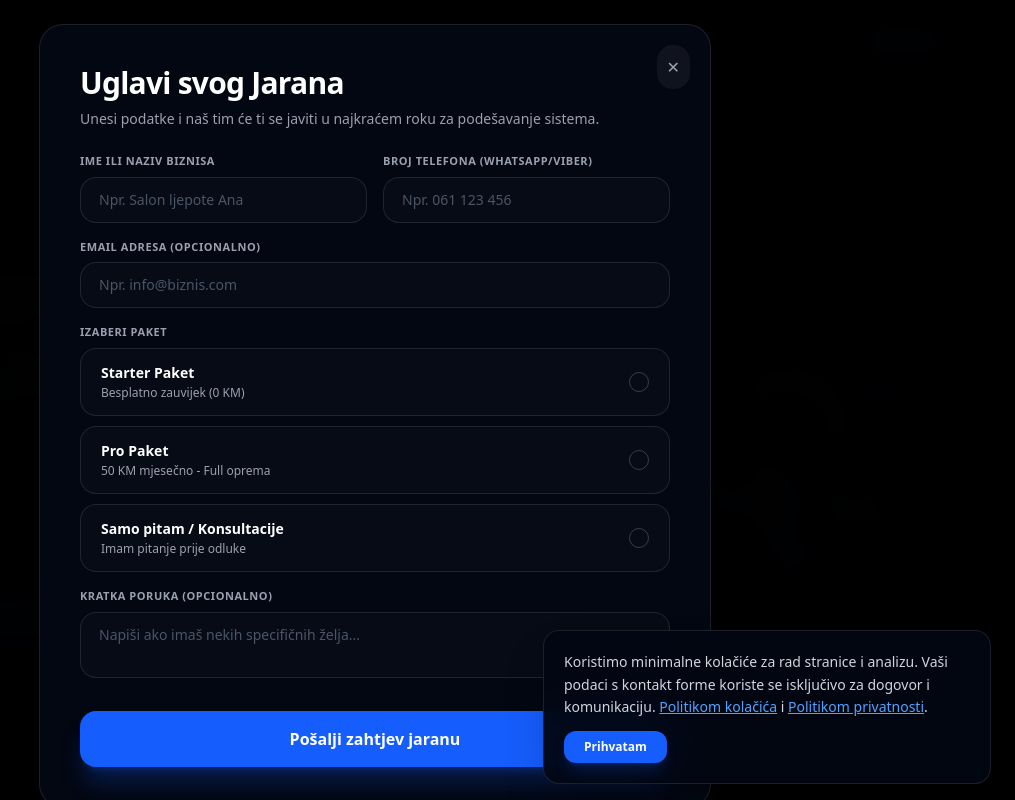
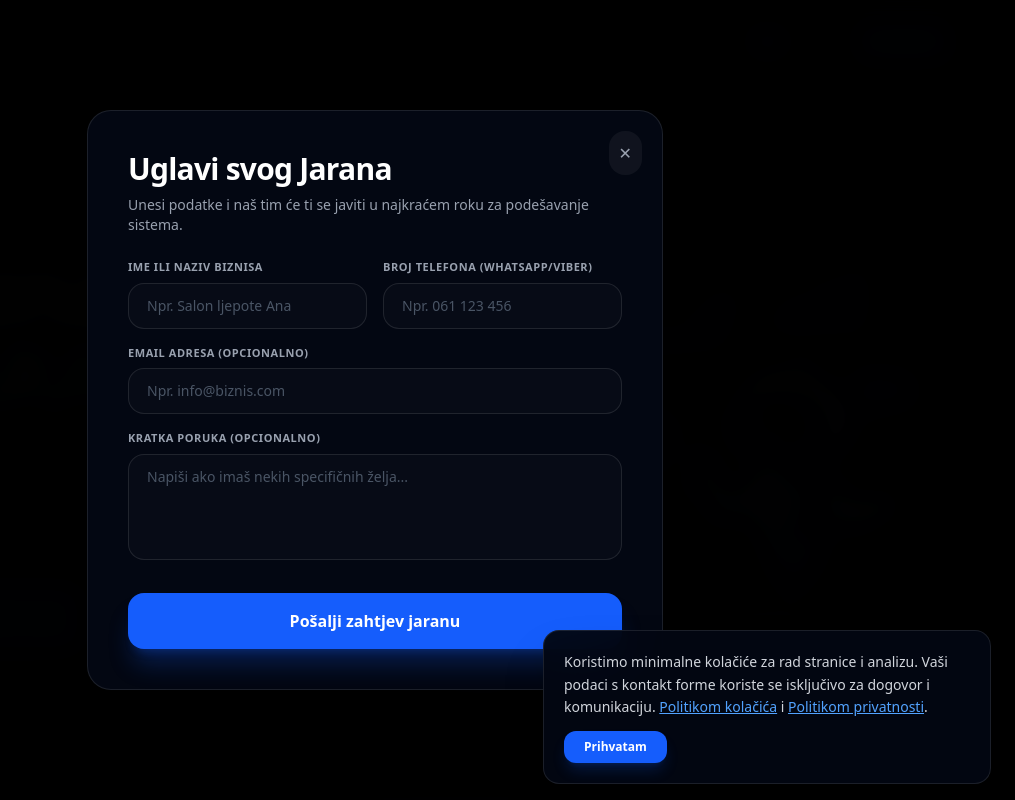
Before and after one commit to AjEmCaTa/ai-jaran, a Next.js app: page / in a window 1280 px wide. Both pictures are taken after a click on the button "Kontakt". Shown: the top 800 px of the page, without its empty margins (265-1280 px from the left). Built offline with nearby package versions, Linux system fonts and the light colour scheme.

Commit message:
Uređena kontakt forma i API za AI Jaran

```diff
--- a/components/ContactModal.tsx
+++ b/components/ContactModal.tsx
@@ -17,7 +17,6 @@ interface ContactModalProps {
     placeholderPhone: string;
     labelEmail: string;
     placeholderEmail: string;
-    labelPackage: string;
     labelMessage: string;
     placeholderMessage: string;
     loadingBtn: string;
@@ -28,35 +27,15 @@ interface ContactModalProps {
 export default function ContactModal({
   isOpen,
   onClose,
-  defaultSubject = "Starter (0 KM)",
+  defaultSubject = "Upit sa stranice",
   t,
 }: ContactModalProps) {
   const [name, setName] = useState("");
   const [phone, setPhone] = useState("");
   const [email, setEmail] = useState("");
-  const [subject, setSubject] = useState(defaultSubject);
   const [message, setMessage] = useState("");
   const [loading, setLoading] = useState(false);
   const [success, setSuccess] = useState(false);
-
-  // Prostrane i jasne opcije
-  const packages = [
-    {
-      id: "Starter (0 KM)",
-      title: "Starter Paket",
-      desc: "Besplatno zauvijek (0 KM)"
-    },
-    {
-      id: "Pro Paket (50 KM/mj)",
-      title: "Pro Paket",
-      desc: "50 KM mjesečno - Full oprema"
-    },
-    {
-      id: "Samo pitam",
-      title: "Samo pitam / Konsultacije",
-      desc: "Imam pitanje prije odluke"
-    },
-  ];
 
   if (!isOpen) return null;
 
@@ -73,10 +52,8 @@ export default function ContactModal({
         body: JSON.stringify({
           name: name.trim(),
           phone: phone.trim(),
-          email:
-            email.trim() ||
-            `${name.replace(/\s+/g, "").toLowerCase()}@aijaran.ba`,
-          package: subject,
+          email: email.trim() || `${name.replace(/\s+/g, "").toLowerCase()}@aijaran.ba`,
+          package: defaultSubject,
           message: message.trim(),
         }),
       });
@@ -112,8 +89,8 @@ export default function ContactModal({
         className="absolute inset-0 bg-black/60 backdrop-blur-sm"
       />
 
-      {/* Modal Box - Proširen max-w-2xl da bude komotan */}
-      <div className="relative w-full max-w-2xl bg-[#030712] border border-white/10 rounded-3xl p-6 md:p-10 shadow-2xl z-10 my-auto">
+      {/* Modal Box */}
+      <div className="relative w-full max-w-xl bg-[#030712] border border-white/10 rounded-3xl p-6 md:p-10 shadow-2xl z-10 my-auto">
         <button
           onClick={onClose}
           className="absolute top-5 right-5 text-gray-400 hover:text-white p-2.5 rounded-2xl bg-white/5 hover:bg-white/10 transition-colors cursor-pointer"
@@ -123,11 +100,10 @@ export default function ContactModal({
 
         <div className="mb-6 pr-8">
           <h3 className="text-2xl md:text-3xl font-black text-white tracking-tight mb-2">
-            {t?.modalTitle || "Uglavi svog Jarana"}
+            {t?.modalTitle || "Javi se svom AI Jaranu"}
           </h3>
           <p className="text-xs md:text-sm text-gray-400">
-            {t?.modalSubtitle ||
-              "Unesi podatke i naš tim će ti se javiti u najkraćem roku za podešavanje sistema."}
+            {t?.modalSubtitle || "Unesi podatke i postavi pitanje. Tu smo da ti pomognemo oko svega!"}
           </p>
         </div>
 
@@ -138,8 +114,7 @@ export default function ContactModal({
               {t?.successTitle || "Uspješno poslano!"}
             </h4>
             <p className="text-sm text-gray-400">
-              {t?.successDesc ||
-                "Podaci su spremljeni, a obavještenje je poslano."}
+              {t?.successDesc || "Poruka je uspješno proslijeđena jaranu."}
             </p>
           </div>
         ) : (
@@ -189,48 +164,17 @@ export default function ContactModal({
               />
             </div>
 
-            {/* Izbor paketa - Široke i udobne kartice */}
+            {/* Poruka / Pitanje */}
             <div>
               <label className="block text-[11px] font-bold text-gray-400 uppercase tracking-wider mb-2">
-                {t?.labelPackage || "Izaberi paket"}
-              </label>
-              <div className="grid grid-cols-1 gap-2.5">
-                {packages.map((pkg) => (
-                  <button
-                    type="button"
-                    key={pkg.id}
-                    onClick={() => setSubject(pkg.id)}
-                    className={`flex items-center justify-between p-3.5 px-5 rounded-2xl transition-all cursor-pointer border text-left ${
-                      subject === pkg.id
-                        ? "bg-blue-600/10 border-blue-500 text-white shadow-lg shadow-blue-600/20 ring-1 ring-blue-500"
-                        : "bg-white/[0.02] border-white/10 text-gray-400 hover:bg-white/5 hover:text-white"
-                    }`}
-                  >
-                    <div>
-                      <div className="font-bold text-sm text-white">{pkg.title}</div>
-                      <div className="text-xs text-gray-400 mt-0.5">{pkg.desc}</div>
-                    </div>
-                    <div className={`w-5 h-5 rounded-full border flex items-center justify-center ${
-                      subject === pkg.id ? "border-blue-400 bg-blue-600 text-white" : "border-white/20"
-                    }`}>
-                      {subject === pkg.id && <span className="text-[10px]">✓</span>}
-                    </div>
-                  </button>
-                ))}
-              </div>
-            </div>
-
-            {/* Poruka */}
-            <div>
-              <label className="block text-[11px] font-bold text-gray-400 uppercase tracking-wider mb-2">
-                {t?.labelMessage || "Kratka poruka (opcionalno)"}
+                {t?.labelMessage || "Tvoje pitanje ili poruka"}
               </label>
               <textarea
                 placeholder={
                   t?.placeholderMessage ||
-                  "Napiši ako imaš nekih specifičnih želja..."
+                  "Samo pitam... Kako ovo tačno funkcioniše za moj biznis?"
                 }
-                rows={2.5}
+                rows={4}
                 value={message}
                 onChange={(e) => setMessage(e.target.value)}
                 className="w-full rounded-2xl border border-white/10 bg-white/[0.02] px-4.5 py-3 text-white placeholder-gray-600 focus:border-blue-500 focus:outline-none transition-colors resize-none text-sm"
@@ -245,7 +189,7 @@ export default function ContactModal({
             >
               {loading
                 ? t?.loadingBtn || "Slanje..."
-                : t?.submitBtn || "Pošalji zahtjev jaranu"}
+                : t?.submitBtn || "Pošalji upit jaranu"}
             </button>
           </form>
         )}
```
